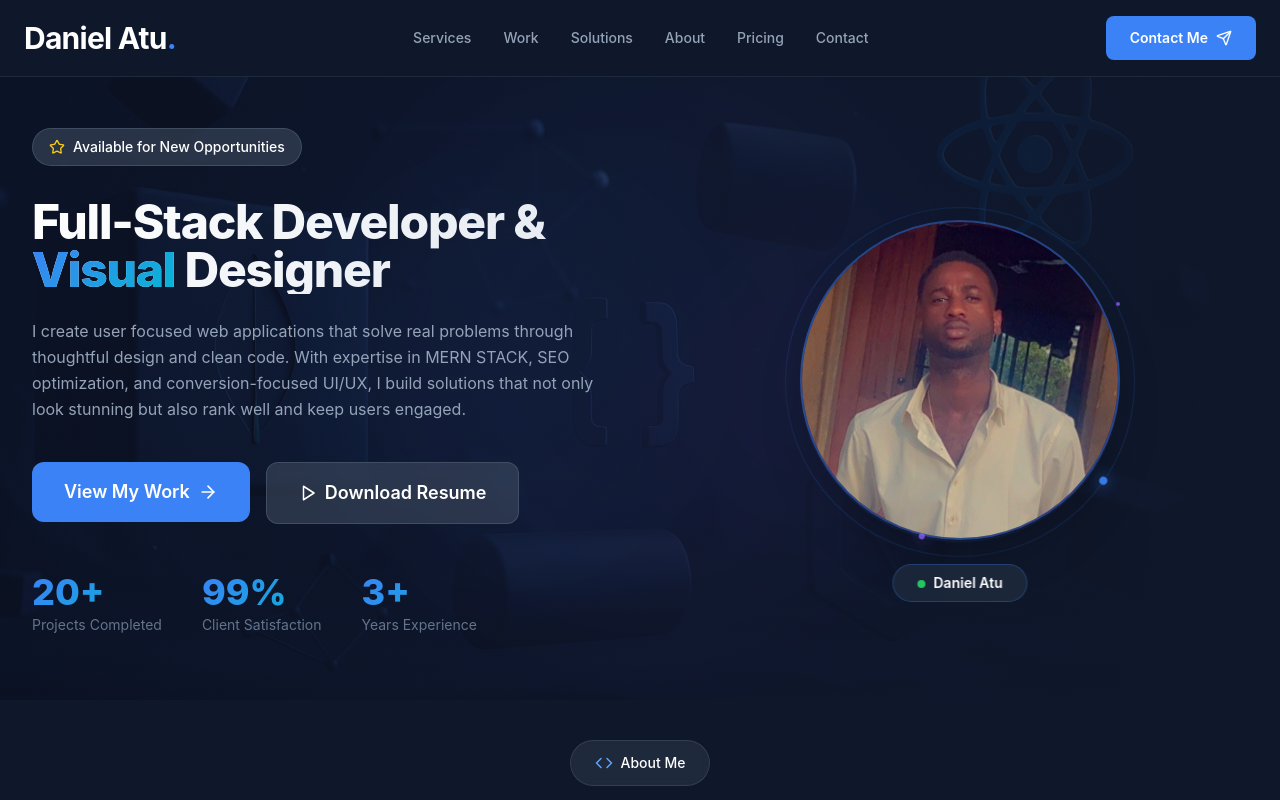
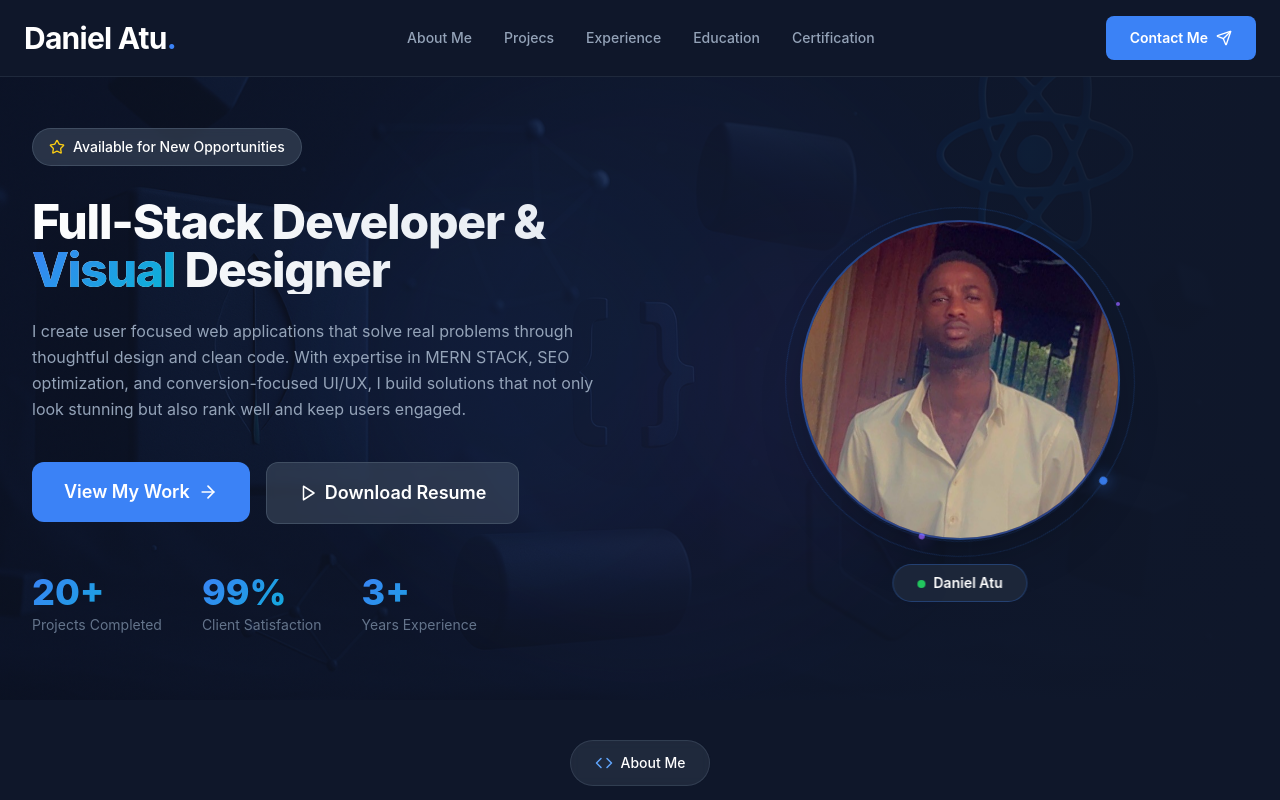
Before and after one commit to Dalu-Atu/my-portfolio, a Next.js app: page / in a window 1280 px wide. Shown: the top 800 px of the page. Built offline with nearby package versions, Linux system fonts and the light colour scheme.

Commit message:
analytics-again

```diff
--- a/src/app/layout.js
+++ b/src/app/layout.js
@@ -1,44 +1,42 @@
 import "./globals.css";
-import { Analytics } from "@vercel/analytics/next";
+import { Analytics } from "@vercel/analytics/react";
+
+export const metadata = {
+  title: "Daniel Atu | Portfolio",
+  description: "Portfolio website of Daniel Atu",
+  openGraph: {
+    title: "Daniel Atu | Portfolio",
+    description: "Portfolio website of Daniel Atu",
+    url: "https://danieelatu-portfolio.vercel.app/", // Replace with your domain
+    siteName: "Daniel Atu Portfolio",
+    images: [
+      {
+        url: "/social-preview.jpg",
+        width: 1200,
+        height: 630,
+        alt: "Daniel Atu Portfolio Preview",
+      },
+    ],
+    type: "website",
+  },
+  icons: {
+    icon: "/me.jpeg",
+    shortcut: "/me.jpeg",
+    apple: "/me.jpeg",
+  },
+  themeColor: "#ffffff",
+  other: {
+    charset: "UTF-8",
+    viewport: "width=device-width, initial-scale=1, maximum-scale=5",
+  },
+};
 
 export default function RootLayout({ children }) {
   return (
     <html lang="en">
-      <head>
-        <title>Daniel Atu | Portfolio</title>
-        <meta charSet="UTF-8" />
-        <meta
-          name="viewport"
-          content="width=device-width, initial-scale=1, maximum-scale=5"
-        />
-
-        <meta property="og:image" content="/social-preview.jpg" />
-        <meta property="og:url" content="" />
-        <meta property="og:type" content="website" />
-        {/* Favicon & Icons */}
-        <link rel="icon" href="/me.jpeg" type="image/png" sizes="32x32" />
-        <link rel="shortcut icon" href="/me.jpeg" type="image/png" />
-        <link rel="apple-touch-icon" href="/me.jpeg" />
-        <meta name="theme-color" content="#ffffff" />
-
-        {/* Schema.org Structured Data (JSON-LD) for SEO */}
-        <script type="application/ld+json">
-          {JSON.stringify({
-            "@context": "https://schema.org",
-            "@type": "WebSite",
-            name: "Copywrite",
-            url: "/",
-            publisher: {
-              "@type": "Organization",
-              name: "Copywrite",
-              logo: "/logo-icon.png",
-            },
-          })}
-        </script>
-      </head>
-      <body className={` bg-gray-100 font-sans antialiased`}>
+      <body className="bg-gray-100 font-sans antialiased">
         <div>{children}</div>
-        <Analytics />
+        <Analytics mode="production" />
       </body>
     </html>
   );
--- a/src/app/ui/AboutSection.jsx
+++ b/src/app/ui/AboutSection.jsx
@@ -310,7 +310,7 @@ const AboutSection = function () {
         <div className="absolute top-1/2 left-1/2 transform -translate-x-1/2 -translate-y-1/2 w-[500px] h-[500px] rounded-full blur-3xl opacity-[0.02] bg-gradient-to-br from-cyan-500 to-blue-500"></div>
       </div>
 
-      <section className="py-10 px-4 relative z-10">
+      <section id="about-me" className="py-10 px-4 relative z-10">
         <div className="max-w-7xl mx-auto">
           {/* Section Header */}
           <div className="text-center mb-20 animate-fadeInUp">
--- a/src/app/ui/ExperienceSection.jsx
+++ b/src/app/ui/ExperienceSection.jsx
@@ -454,7 +454,7 @@ const ExperienceSection = function () {
         <div className="absolute bottom-1/3 left-1/4 w-80 h-80 rounded-full blur-3xl opacity-[0.03] bg-purple-500"></div>
       </div>
 
-      <section className="py-15 px-5 relative z-10">
+      <section id="experience" className="py-15 px-5 relative z-10">
         <div className="max-w-6xl mx-auto">
           {/* Section Header */}
           <div className="text-center mb-16 animate-fadeInUp">
--- a/src/app/ui/HomePage.jsx
+++ b/src/app/ui/HomePage.jsx
@@ -7,12 +7,11 @@ import ExperienceSection from "./ExperienceSection";
 import ContactSection from "./ContactSection";
 
 const navItems = [
-  "Services",
-  "Work",
-  "Solutions",
-  "About",
-  "Pricing",
-  "Contact",
+  { label: "About Me", id: "about-me" },
+  { label: "Projecs", id: "projects" },
+  { label: "Experience", id: "experience" },
+  { label: "Education", id: "experience" },
+  { label: "Certification", id: "experience" },
 ];
 
 const heroStats = [
@@ -226,7 +225,9 @@ const HomePage = function () {
                 key={index}
                 className="text-sm font-medium text-slate-400 cursor-pointer transition-all duration-300 py-2 relative hover:text-white"
               >
-                {item}
+                <a href={`#${item.id}`} className="block">
+                  {item.label}
+                </a>
               </li>
             ))}
           </ul>
@@ -244,6 +245,7 @@ const HomePage = function () {
           </button>
         </div>
 
+        {/* Mobile Menu */}
         <div
           className={`md:hidden bg-slate-900 border-t border-slate-700 transition-all duration-300 overflow-hidden ${
             isOpen ? "max-h-96" : "max-h-0"
@@ -255,13 +257,21 @@ const HomePage = function () {
                 key={index}
                 className="text-sm font-medium text-slate-400 cursor-pointer transition-all duration-300 hover:text-white"
               >
-                {item}
+                <a
+                  href={`#${item.id}`}
+                  className="block"
+                  onClick={() => setIsOpen(false)}
+                >
+                  {item.label}
+                </a>
               </li>
             ))}
 
             {/* Mobile Contact Button */}
             <button className="bg-blue-500 border-none px-6 py-3 rounded-lg font-semibold text-white cursor-pointer flex items-center gap-2 transition-all duration-300 text-sm hover:bg-blue-600">
-              <span>Contact Me</span>
+              <a href="#contact" className="block">
+                Contact Me
+              </a>
               <Send size={16} />
             </button>
           </ul>
```
